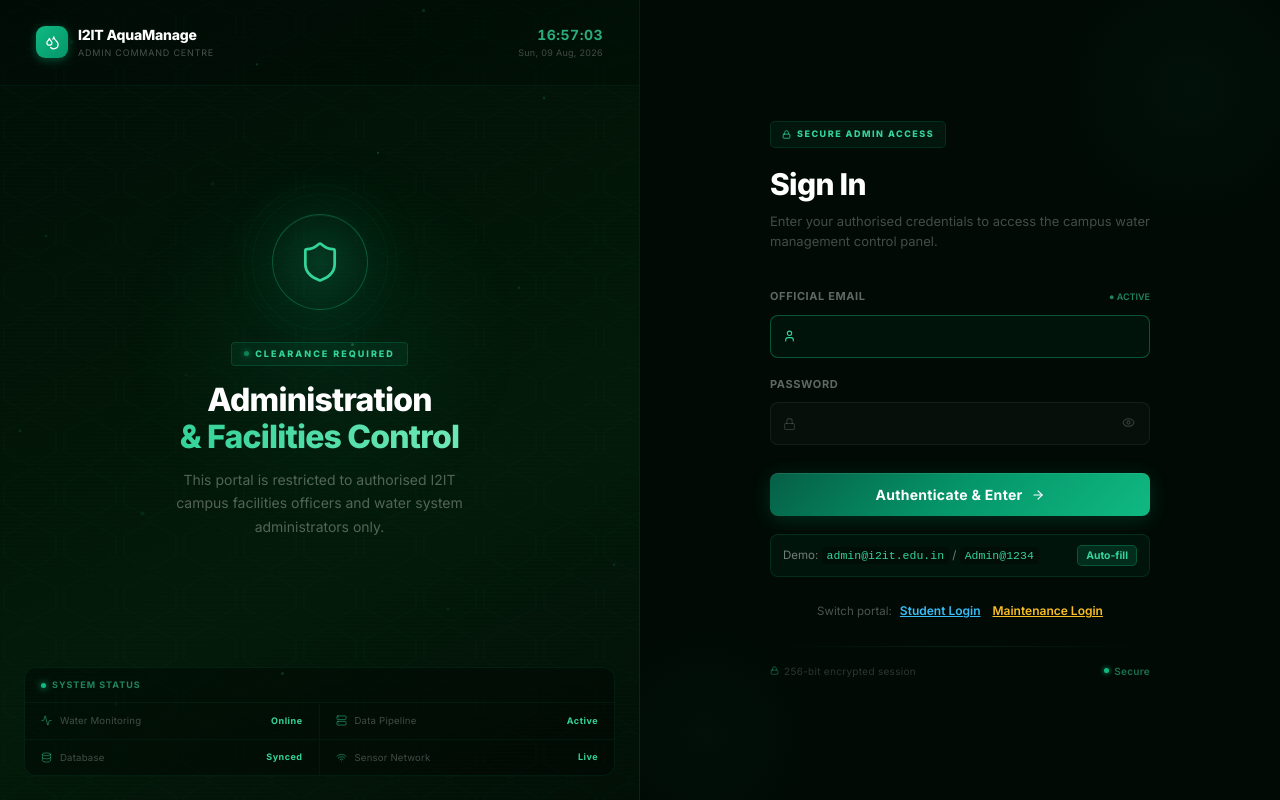
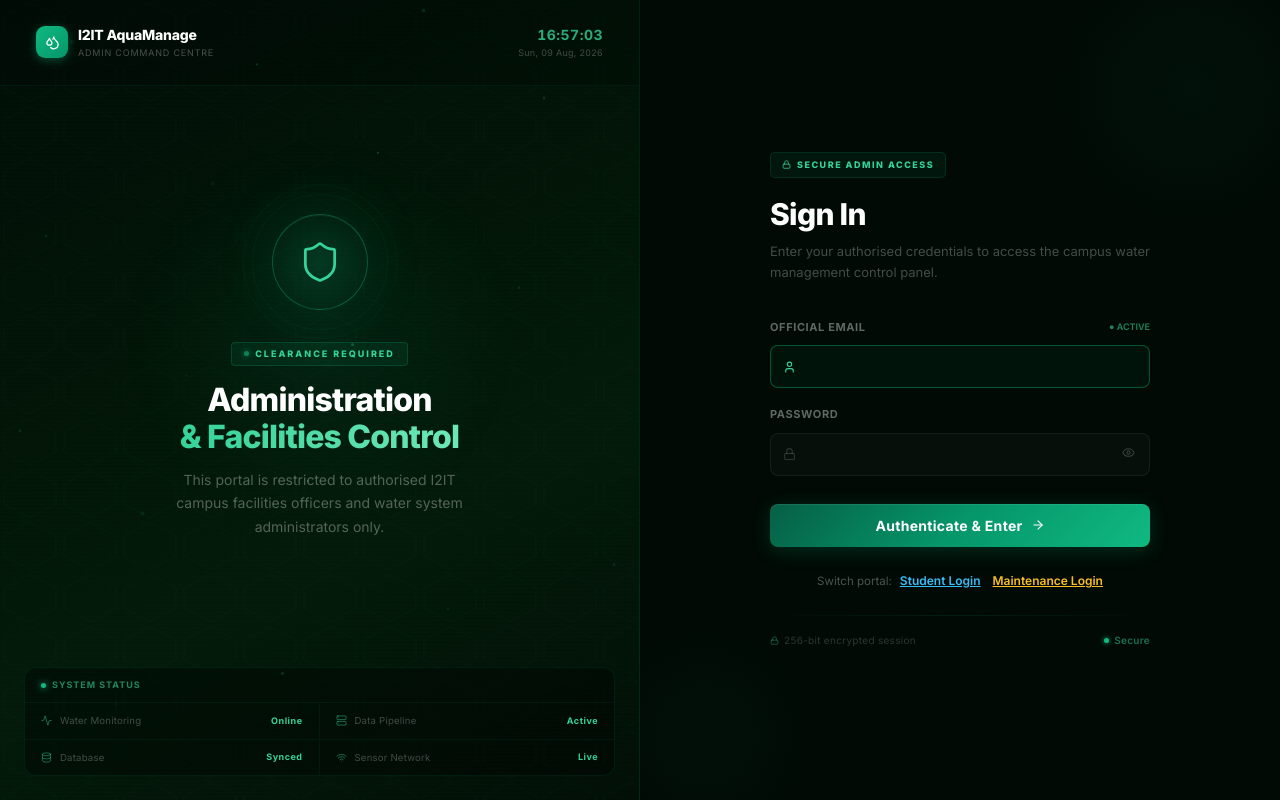
Before and after one commit to Sai-KT/AquaManage, a React (Vite) app: page /login/admin in a window 1280 px wide. Built offline with nearby package versions, Linux system fonts and the light colour scheme.

Commit message:
Remove Dr. Sonali Patil credentials and fix dark mode select triangle pattern

```diff
--- a/src/context/AuthContext.jsx
+++ b/src/context/AuthContext.jsx
@@ -10,7 +10,6 @@ const INACTIVITY_TIMEOUT = 15 * 60 * 1000; // 15 minutes inactivity timeout for
 // ── Hardcoded credentials for demo ─────────────────────────────────────────
 const CREDENTIALS = {
   admin: [
-    { username: 'admin@i2it.edu.in', password: 'Admin@1234', name: 'Dr. Sonali Patil', role: 'admin' },
     { username: 'director@i2it.edu.in', password: 'Director@99', name: 'Prof. A. Kulkarni', role: 'admin' },
   ],
   maintenance: [
--- a/src/pages/login/AdminLogin.jsx
+++ b/src/pages/login/AdminLogin.jsx
@@ -370,28 +370,7 @@ export default function AdminLogin() {
               )}
             </button>
 
-            {/* Demo Credentials Hint */}
-            <div style={{
-              marginTop: 18, padding: '10px 12px',
-              background: 'rgba(16,185,129,0.06)',
-              border: '1px solid rgba(16,185,129,0.15)',
-              borderRadius: 8, display: 'flex', alignItems: 'center', justifyContent: 'space-between',
-            }}>
-              <div style={{ fontSize: '0.72rem', color: 'rgba(255,255,255,0.45)' }}>
-                Demo: <code style={{ color: '#34d399', background: 'rgba(0,0,0,0.3)', padding: '2px 5px', borderRadius: 4 }}>admin@i2it.edu.in</code> / <code style={{ color: '#34d399', background: 'rgba(0,0,0,0.3)', padding: '2px 5px', borderRadius: 4 }}>Admin@1234</code>
-              </div>
-              <button
-                type="button"
-                onClick={() => { setEmail('admin@i2it.edu.in'); setPassword('Admin@1234'); }}
-                style={{
-                  background: 'rgba(16,185,129,0.15)', border: '1px solid rgba(16,185,129,0.3)',
-                  borderRadius: 5, color: '#34d399', fontSize: '0.65rem', fontWeight: 700,
-                  padding: '3px 8px', cursor: 'pointer',
-                }}
-              >
-                Auto-fill
-              </button>
-            </div>
+
           </form>
 
           {/* Portal Switcher */}
```
Also changed, not shown: src/index.css (+3 -0 lines).
